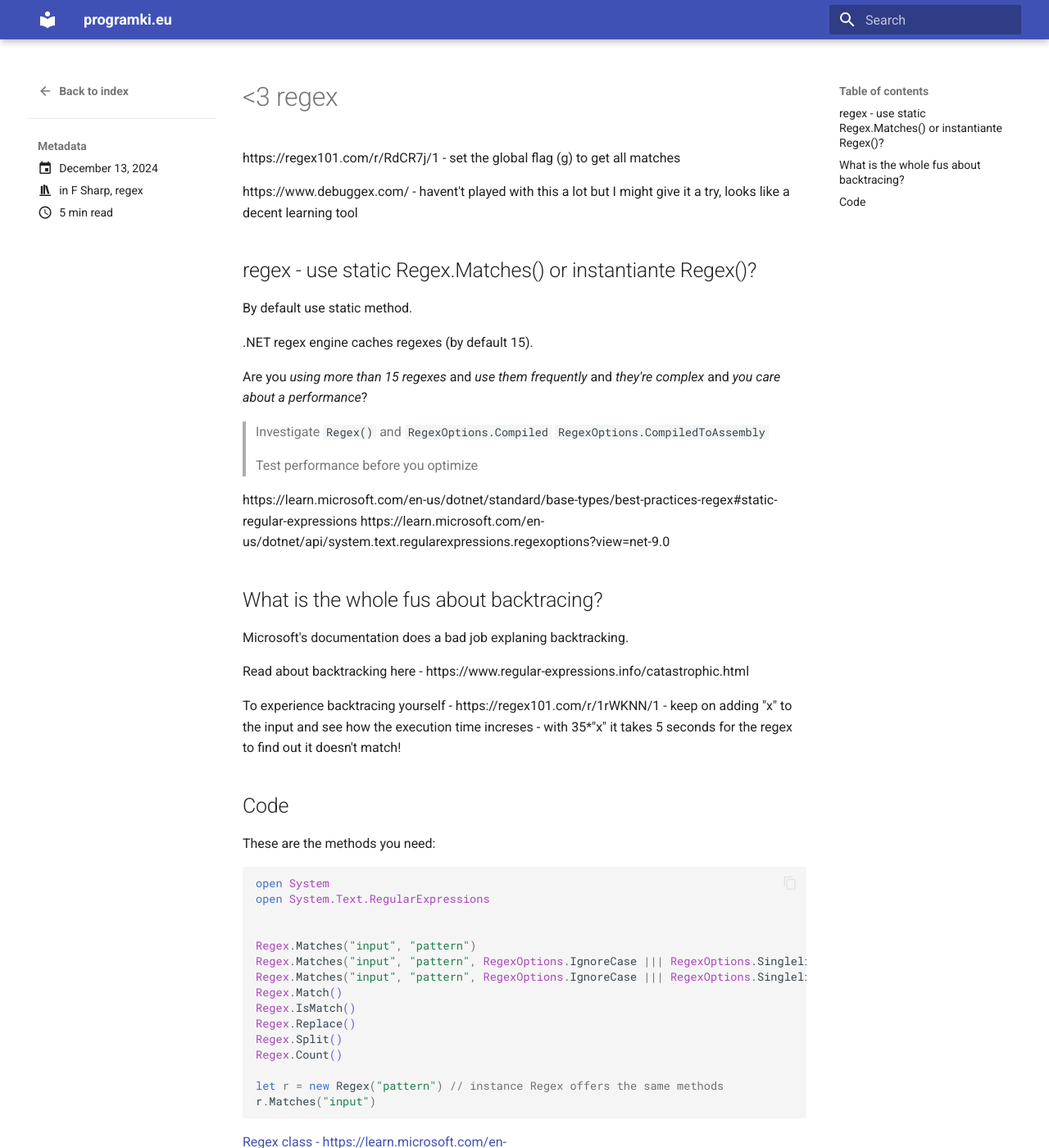
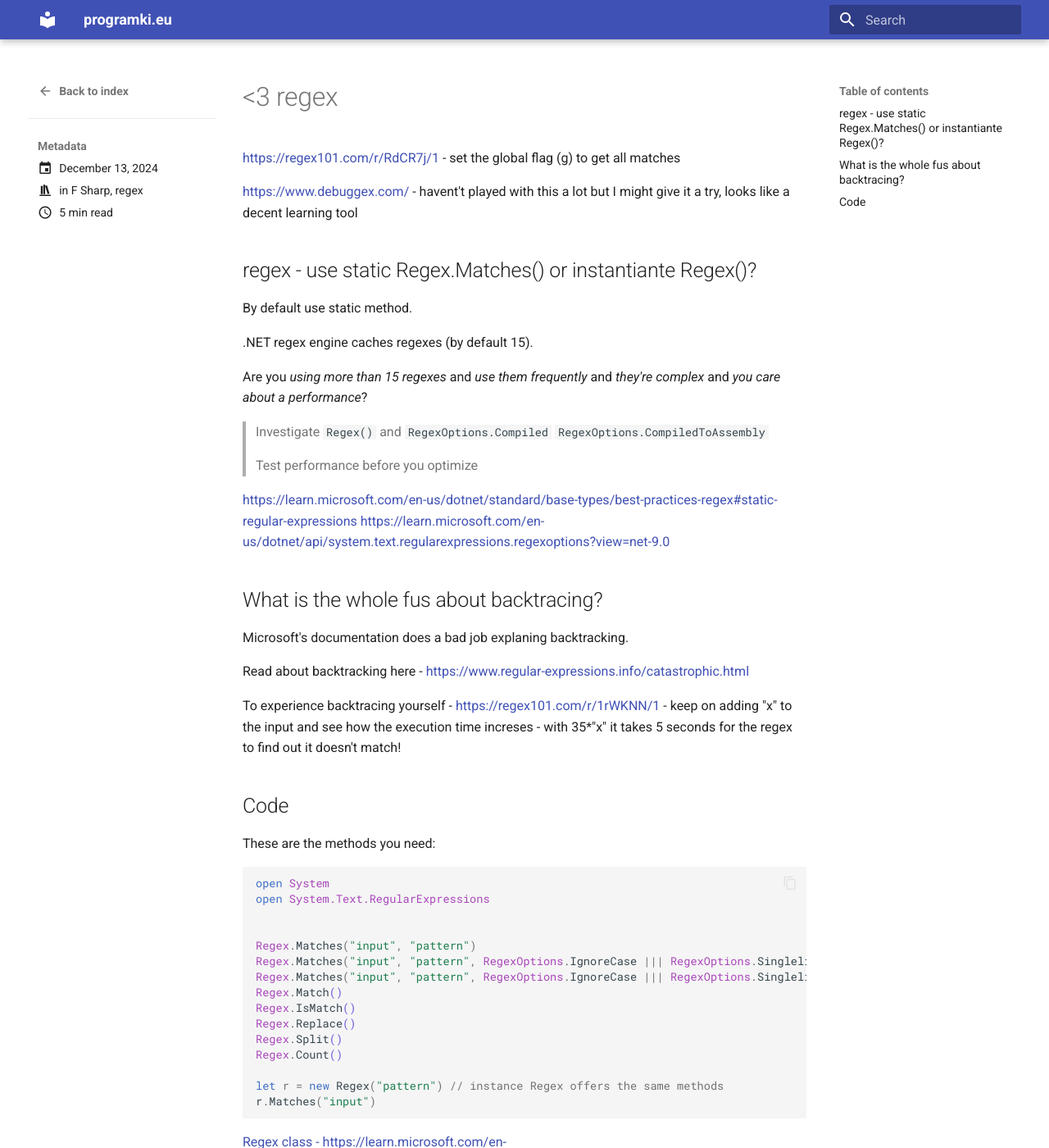
Before and after one commit to inwenis/blog, an MkDocs documentation site: the page built from docs/posts/post18.md, in a window 1280 px wide and 1400 px high. Shown: the whole window at 82% size. Built offline with MkDocs 1.6.1 and Material for MkDocs 9.7.7, drawn with Linux system fonts in a browser that asks for light colours; some of the changed lines change nothing that is shown; some of the changed text lies outside the part shown.

Commit message:
likkify links

````diff
--- a/docs/posts/post18.md
+++ b/docs/posts/post18.md
@@ -8,9 +8,9 @@ categories:
 
 # <3 regex
 
-https://regex101.com/r/RdCR7j/1 - set the global flag (g) to get all matches
+[https://regex101.com/r/RdCR7j/1](https://regex101.com/r/RdCR7j/1) - set the global flag (g) to get all matches
 
-https://www.debuggex.com/ - havent't played with this a lot but I might give it a try, looks like a decent learning tool
+[https://www.debuggex.com/](https://www.debuggex.com/) - havent't played with this a lot but I might give it a try, looks like a decent learning tool
 
 ## regex - use static Regex.Matches() or instantiante Regex()?
 
@@ -23,16 +23,16 @@ Are you *using more than 15 regexes* and *use them frequently* and *they're comp
 
 > Test performance before you optimize
 
-https://learn.microsoft.com/en-us/dotnet/standard/base-types/best-practices-regex#static-regular-expressions
-https://learn.microsoft.com/en-us/dotnet/api/system.text.regularexpressions.regexoptions?view=net-9.0
+[https://learn.microsoft.com/en-us/dotnet/standard/base-types/best-practices-regex#static-regular-expressions](https://learn.microsoft.com/en-us/dotnet/standard/base-types/best-practices-regex#static-regular-expressions)
+[https://learn.microsoft.com/en-us/dotnet/api/system.text.regularexpressions.regexoptions?view=net-9.0](https://learn.microsoft.com/en-us/dotnet/api/system.text.regularexpressions.regexoptions?view=net-9.0)
 
 ## What is the whole fus about backtracing?
 
 Microsoft's documentation does a bad job explaning backtracking.
 
-Read about backtracking here - https://www.regular-expressions.info/catastrophic.html
+Read about backtracking here - [https://www.regular-expressions.info/catastrophic.html](https://www.regular-expressions.info/catastrophic.html)
 
-To experience backtracing yourself -  https://regex101.com/r/1rWKNN/1
+To experience backtracing yourself - [https://regex101.com/r/1rWKNN/1](https://regex101.com/r/1rWKNN/1)
 - keep on adding "x" to the input and see how the execution time increses
 - with 35*"x" it takes 5 seconds for the regex to find out it doesn't match!
 
@@ -140,7 +140,7 @@ Regex.Count(book, "[^\w]\w{3}[^\w]") |> printfn "%d" // count 3 letter words
 ```
 
 # regex - Quick Reference (Microsoft)
-https://learn.microsoft.com/en-us/dotnet/standard/base-types/regular-expression-language-quick-reference
+[https://learn.microsoft.com/en-us/dotnet/standard/base-types/regular-expression-language-quick-reference](https://learn.microsoft.com/en-us/dotnet/standard/base-types/regular-expression-language-quick-reference)
 
 # Cheat sheet
 
@@ -240,16 +240,16 @@ More options are available using `RegexOptions` enum
 
 ## Practice regex
 
-https://regex101.com/quiz
+[https://regex101.com/quiz](https://regex101.com/quiz)
 
-https://regexcrossword.com/
+[https://regexcrossword.com/](https://regexcrossword.com/)
 
 ## Tutorial:
 
-I recall reading this tutorial years ago and I liked it - https://www.regular-expressions.info/tutorial.html
+I recall reading this tutorial years ago and I liked it - [https://www.regular-expressions.info/tutorial.html](https://www.regular-expressions.info/tutorial.html)
 
 ## Misc
-https://blog.codinghorror.com/regular-expressions-now-you-have-two-problems/
+[https://blog.codinghorror.com/regular-expressions-now-you-have-two-problems/](https://blog.codinghorror.com/regular-expressions-now-you-have-two-problems/)
 
 I love regex.
 
@@ -262,4 +262,4 @@ If regex did not exist, it would be necessary to invent it.
 Why does `.Matches()` return a custom collection instead of `List<Match>`?
 > Historic reasons. `Regex` was made in .Net 1.0 before generic were a thing.
 
-https://github.com/dotnet/runtime/discussions/74919?utm_source=chatgpt.com
+[https://github.com/dotnet/runtime/discussions/74919?utm_source=chatgpt.com](https://github.com/dotnet/runtime/discussions/74919?utm_source=chatgpt.com)
````
